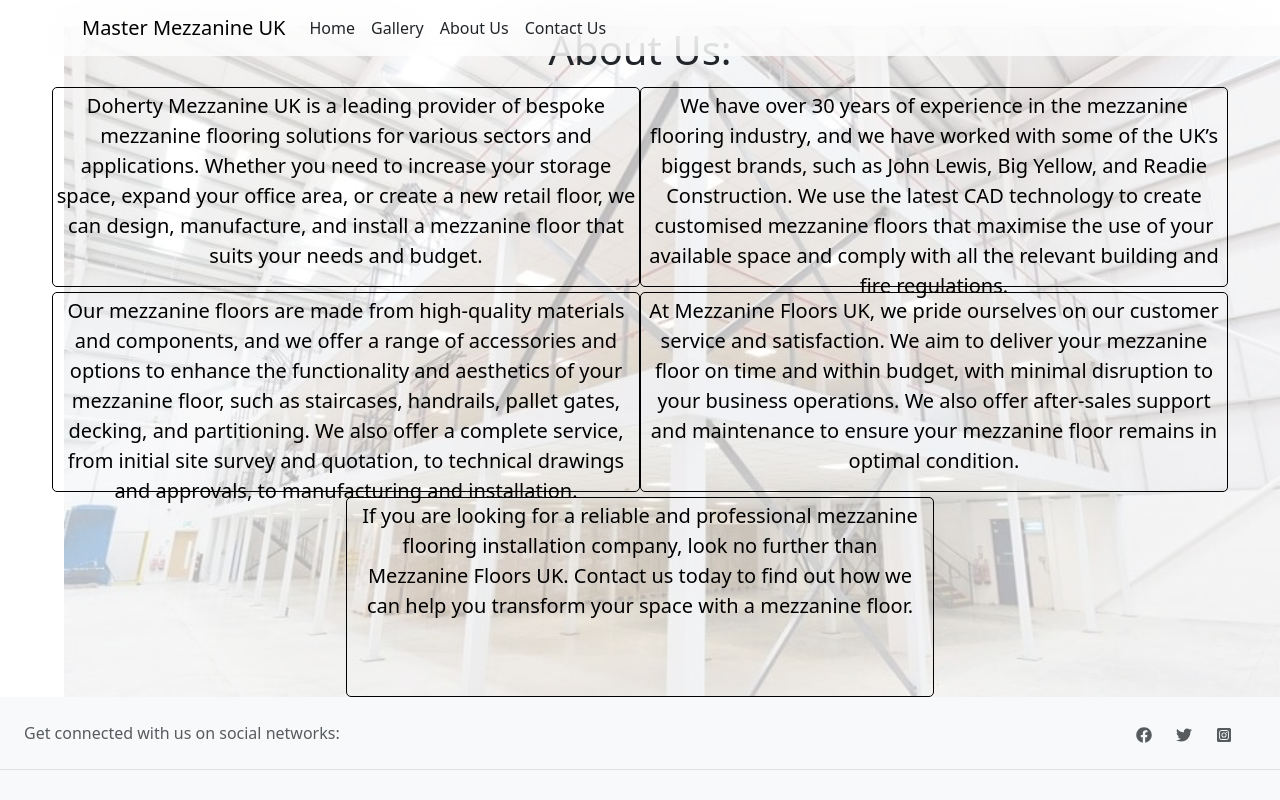
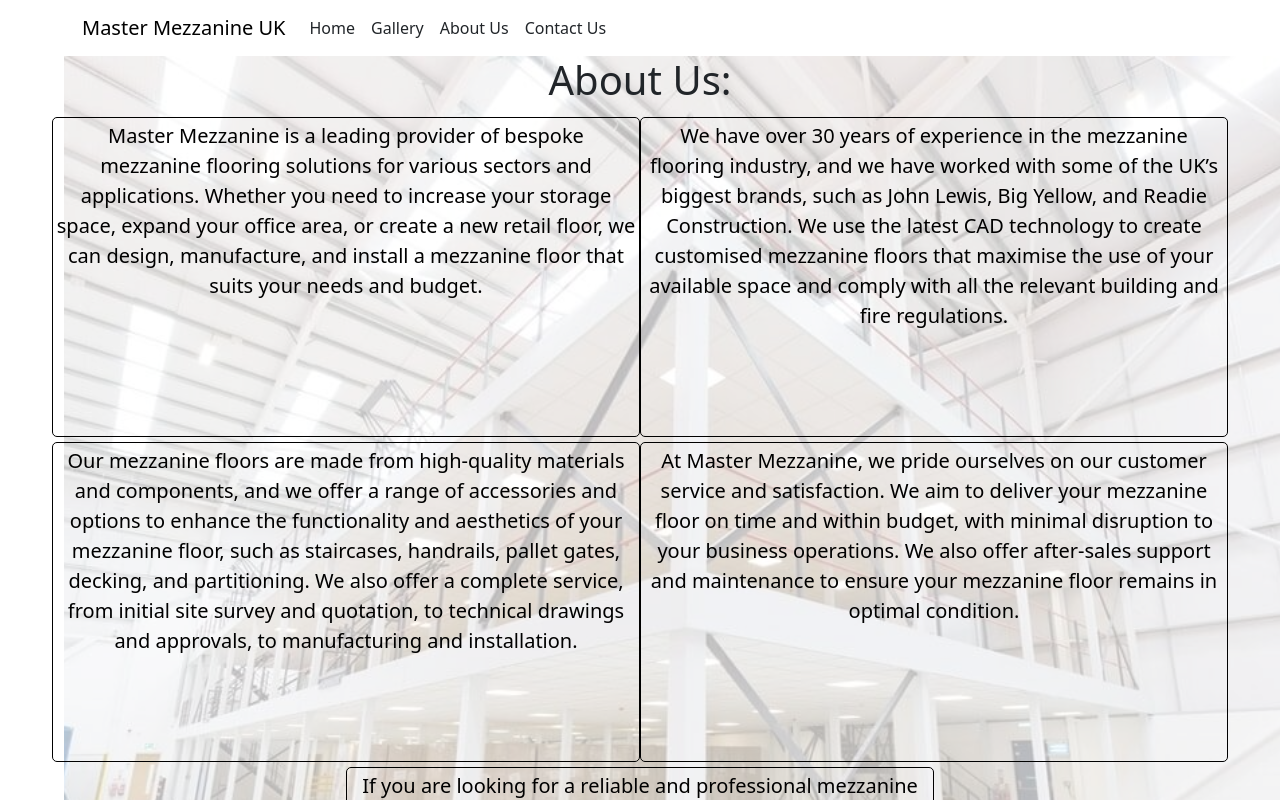
Before and after one commit to jacam666/mezzanine-website, a React (Create React App) app: page /Pages/AboutUsPage in a window 1280 px wide. Shown: the top 800 px of the page. Built offline with nearby package versions, Linux system fonts and the light colour scheme.

Commit message:
adjusted the paragraph sizes in about us page

```diff
--- a/src/Pages/AboutUsPage.js
+++ b/src/Pages/AboutUsPage.js
@@ -7,7 +7,7 @@
             <h1>About Us:</h1>
             <div className='row'>
             <p className='about-us-description  col-lg-6 col-md-12 col-sm-12'>
-                Doherty Mezzanine UK is a leading provider of bespoke mezzanine flooring solutions for various sectors and applications. Whether you need to increase your storage space, expand your office area, or create a new retail floor, we can design, manufacture, and install a mezzanine floor that suits your needs and budget.
+                Master Mezzanine is a leading provider of bespoke mezzanine flooring solutions for various sectors and applications. Whether you need to increase your storage space, expand your office area, or create a new retail floor, we can design, manufacture, and install a mezzanine floor that suits your needs and budget.
             </p>
             <p className='about-us-description  col-lg-6 col-md-12 col-sm-12'>
                 We have over 30 years of experience in the mezzanine flooring industry, and we have worked with some of the UK’s biggest brands, such as John Lewis, Big Yellow, and Readie Construction. We use the latest CAD technology to create customised mezzanine floors that maximise the use of your available space and comply with all the relevant building and fire regulations.
@@ -16,7 +16,7 @@
                 Our mezzanine floors are made from high-quality materials and components, and we offer a range of accessories and options to enhance the functionality and aesthetics of your mezzanine floor, such as staircases, handrails, pallet gates, decking, and partitioning. We also offer a complete service, from initial site survey and quotation, to technical drawings and approvals, to manufacturing and installation.
             </p>
             <p className='about-us-description col-lg-6 col-md-12 col-sm-12'>
-                At Mezzanine Floors UK, we pride ourselves on our customer service and satisfaction. We aim to deliver your mezzanine floor on time and within budget, with minimal disruption to your business operations. We also offer after-sales support and maintenance to ensure your mezzanine floor remains in optimal condition.
+                At Master Mezzanine, we pride ourselves on our customer service and satisfaction. We aim to deliver your mezzanine floor on time and within budget, with minimal disruption to your business operations. We also offer after-sales support and maintenance to ensure your mezzanine floor remains in optimal condition.
             </p>
             <p className='about-us-description col-lg-6 col-md-12 col-sm-12'>
                 If you are looking for a reliable and professional mezzanine flooring installation company, look no further than Mezzanine Floors UK. Contact us today to find out how we can help you transform your space with a mezzanine floor.
--- a/src/Styles/AboutUs.css
+++ b/src/Styles/AboutUs.css
@@ -4,7 +4,7 @@
     flex-direction: column;
     width: 90vw;
     margin: auto;
-    margin-top: -30px;
+    margin-top: 0px;
 }
 
 .about-us-container::before {
@@ -36,7 +36,7 @@
 }
 @media screen and (min-width: 1200px ) {
     .about-us-description {
-        height: 25vh;
+        height: 40vh;
         padding: auto;
         font-size: 20px;
     }
```
